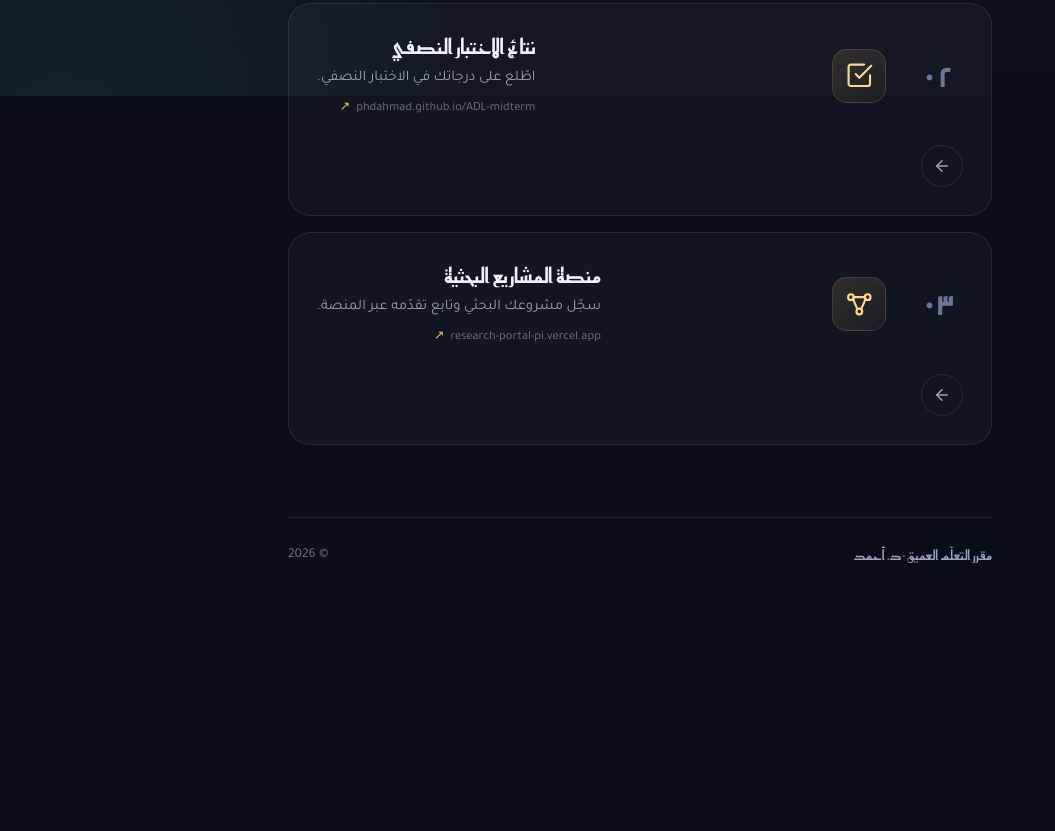
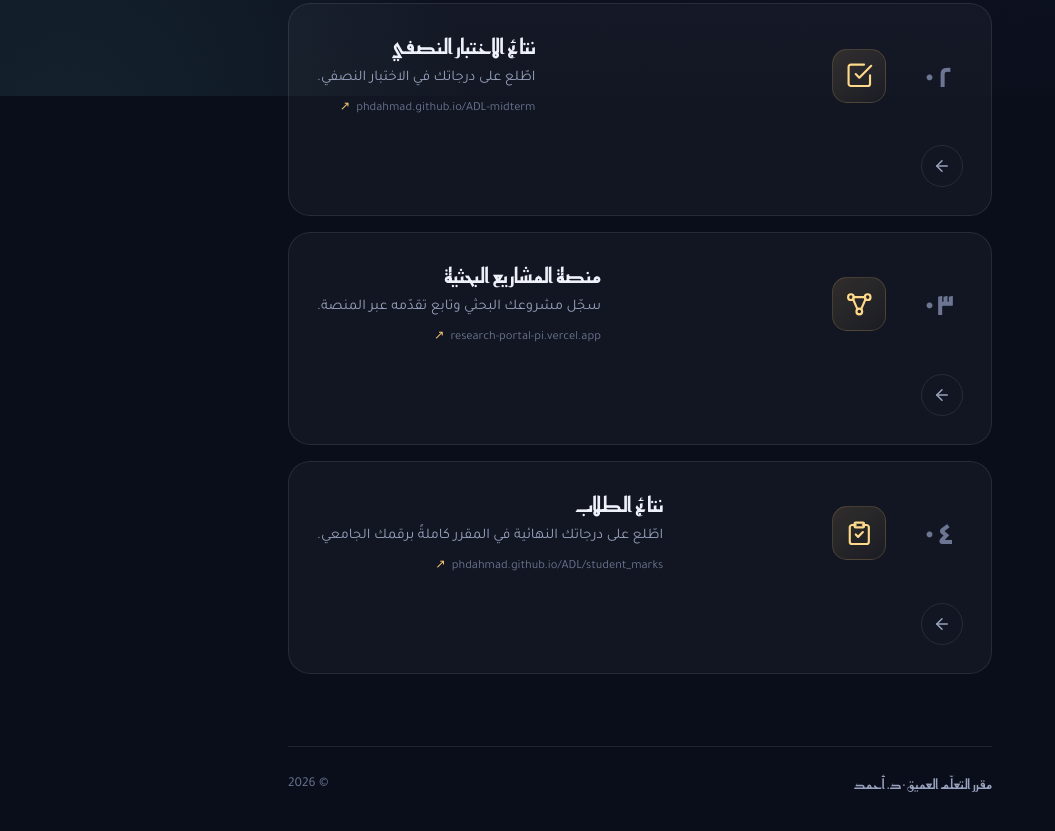
Before and after one commit to phdahmad/ADL, a plain HTML site: page index.html in a window 1280 px wide. Shown: the part 704-1535 px from the top of the page, without its empty margins (0-1055 px from the left). Before the commit the page ends 1326 px from the top, so only its background shows below. Drawn offline with Linux system fonts and the light colour scheme.

Commit message:
Update index.html

```diff
--- a/index.html
+++ b/index.html
@@ -243,7 +243,7 @@
   .reveal{ opacity:0; transform:translateX(26px); animation:enter .7s cubic-bezier(.2,.8,.2,1) forwards; }
   @keyframes enter{ to{ opacity:1; transform:translateX(0); } }
   .d1{animation-delay:.05s}.d2{animation-delay:.15s}.d3{animation-delay:.25s}
-  .d4{animation-delay:.4s}.d5{animation-delay:.52s}.d6{animation-delay:.64s}.d7{animation-delay:.78s}
+  .d4{animation-delay:.4s}.d5{animation-delay:.52s}.d6{animation-delay:.64s}.d7{animation-delay:.78s}.d8{animation-delay:.9s}
 
   @media (prefers-reduced-motion:reduce){
     .reveal{ animation:none; opacity:1; transform:none; }
@@ -337,6 +337,27 @@
           </span>
         </a>
 
+
+        <!-- 4 · Student Results -->
+        <a class="card reveal d8" href="https://phdahmad.github.io/ADL/student_marks.html" target="_blank" rel="noopener noreferrer">
+          <span class="num">٠٤</span>
+          <span class="icon" aria-hidden="true">
+            <svg viewBox="0 0 24 24" fill="none" stroke="currentColor" stroke-width="1.8" stroke-linecap="round" stroke-linejoin="round">
+              <rect x="8" y="3" width="8" height="4" rx="1"/>
+              <path d="M9 5H6a2 2 0 0 0-2 2v12a2 2 0 0 0 2 2h12a2 2 0 0 0 2-2V7a2 2 0 0 0-2-2h-3"/>
+              <path d="M9 13l2 2 4-4"/>
+            </svg>
+          </span>
+          <span class="body">
+            <h3>نتائج الطلاب</h3>
+            <p>اطّلع على درجاتك النهائية في المقرر كاملةً برقمك الجامعي.</p>
+            <span class="url">phdahmad.github.io/ADL/student_marks</span>
+          </span>
+          <span class="go" aria-hidden="true">
+            <svg viewBox="0 0 24 24" fill="none" stroke="currentColor" stroke-width="2" stroke-linecap="round" stroke-linejoin="round"><line x1="19" y1="12" x2="5" y2="12"/><polyline points="12 19 5 12 12 5"/></svg>
+          </span>
+        </a>
+
       </nav>
     </main>
 
```
